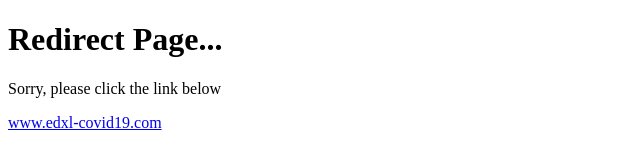
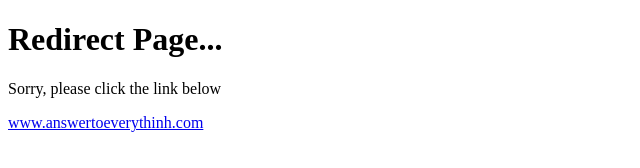
Before and after one commit to TahmidurLabib/TahmidurLabib.github.io, a plain HTML site: page index.html in a window 1280 px wide. Shown: the full height of the page, 0-640 px from the left. Drawn offline with Linux system fonts and the light colour scheme.

Commit message:
Update index.html

```diff
--- a/index.html
+++ b/index.html
@@ -5,7 +5,7 @@
 <h1>Redirect Page...</h1>
 <p>Sorry, please click the link below</p>
 
-<a href="https://youtu.be/dQw4w9WgXcQ?t=7">www.edxl-covid19.com</a>
+<a href="https://youtu.be/dQw4w9WgXcQ?t=7">www.answertoeverythinh.com</a>
 
 </body>
 </html>
```
